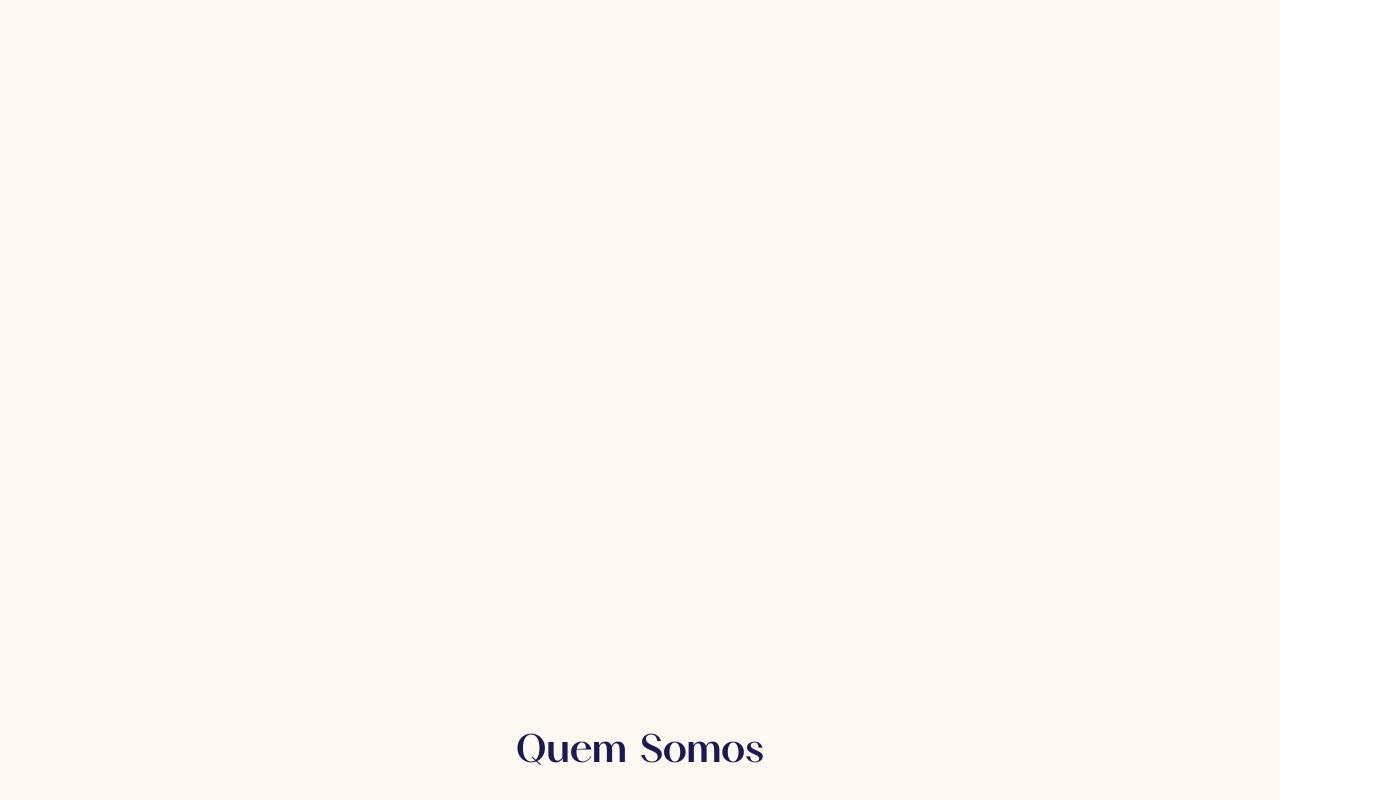
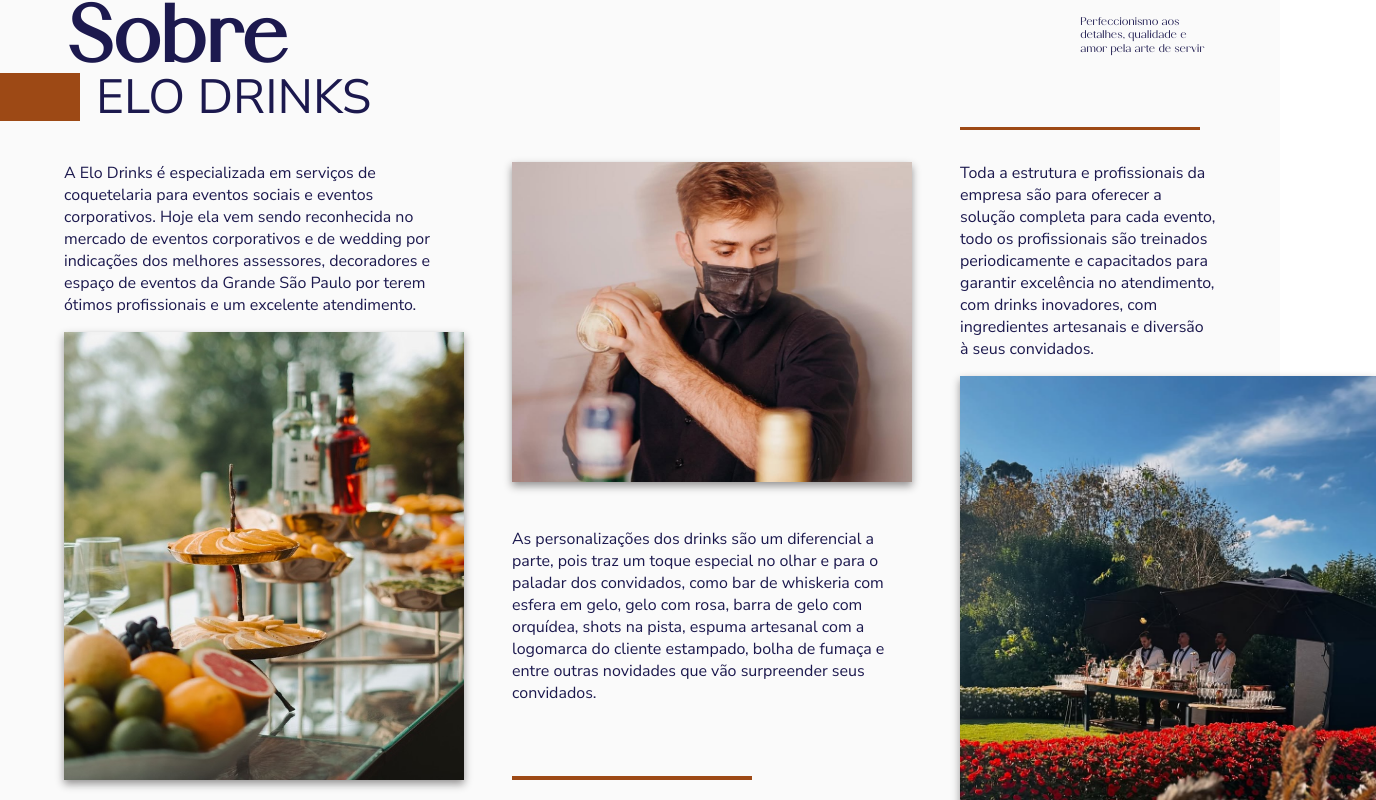
Before and after one commit to Gangue-da-Van-Branca/Frontend-Drinks, a React (Vite) app: page /home in a window 1280 px wide. Shown: the part 880-1680 px from the top of the page, 1376 px wide, since content can reach past the window. Built offline with nearby package versions, Linux system fonts and the light colour scheme.

Commit message:
estruturação da pagina Sobre

```diff
--- a/src/components/Header/Header.jsx
+++ b/src/components/Header/Header.jsx
@@ -5,7 +5,6 @@ const Header = () => {
 
   useEffect(() => {
     const handleScroll = () => {
-      console.log('ScrollY:', window.scrollY);
       const header = document.querySelector('.header');
       if (window.scrollY > 150) {
         header.classList.add('scrolled');
--- a/src/components/QuemSomos/QuemSomos.css
+++ b/src/components/QuemSomos/QuemSomos.css
@@ -1,24 +1,112 @@
 .quem-somos {
-    padding: 50rem 2rem 4rem;
-    background-color: #fdf9f2;
+  padding-top: 6rem;
+  padding-bottom: 6rem;
+  background-color: #fafafa;
   color: #1c194e;
-    font-family: 'NunitoSans', sans-serif;
+  font-family: "NunitoSans", sans-serif;
+}
+
+.title{
+  display: flex;
+  align-items: flex-end;
+  justify-content: space-between;
+  position: relative;
+}
+
+.title h1 {
+  font-size: 5rem;
+  font-family: "SedraRegular", sans-serif;
+  padding-left: 4rem;
+  line-height: 0.5;
+}
+
+.title p {
+  font-size: 0.7rem;
+  font-family: "SedraRegular", sans-serif;
+  text-align: left;
+  max-width: 200px;
+  line-height: 1.2;
+  padding-right: 4rem;
+  margin-bottom: 0.5rem;
+}
+
+.box-esq {
+  background: #9d4915;
+  width: 5rem;
+  height:3rem;
+  left: 0;
+  position: flex;
+}
+
+.line-top {
+  background: #9d4915;
+  width: 15rem;
+  height:0.2rem;
+  position: absolute;
+  right: 5rem;
+  bottom: 0;
+}
+
+.line-img-center {
+  background: #9d4915;
+  width: 15rem;
+  height:0.2rem;
+
+}
+
+.teste{
+  display: flex;
+  align-items: center;
+  position: relative;
+  font-size: 3rem;
+}
+
+.teste p {
+  font-family: "NunitoSans", sans-serif;
+  padding-left: 1rem;
 }
 
 .quem-somos .container {
-    max-width: 1000px;
-    margin: 0 auto;
-    text-align: center;
+  display: grid;
+  grid-template-columns: repeat(3, 1fr);
+  gap: 3rem;
+  padding-top: 2rem;
+  padding-left: 4rem;
+  padding-right: 4rem;
+  align-items: start;
 }
 
-  .quem-somos h2 {
-    font-size: 2.5rem;
-    margin-bottom: 1.5rem;
-    font-family: 'SedraBold', serif;
+.quem-somos-info p {
+  font-size: 1rem;
+  text-align: left;
+  margin-bottom: 1rem;
+  font-family: "NunitoSans", serif;
 }
 
-  .quem-somos p {
-    font-size: 1.125rem;
-    line-height: 1.8;
-    margin-bottom: 1rem;
+#meio {
+  margin-top: 2.5rem;
+  margin-bottom: 4.5rem;
 }
+
+#img-left {
+  width: 25rem;
+  height: 28rem;
+  object-fit: cover;
+  box-shadow: 0 4px 8px rgba(30, 27, 27, 0.464);
+}
+
+#img-center {
+  width: 25rem;
+  height: 20rem;
+  object-fit: cover;
+  box-shadow: 0 4px 8px rgba(30, 27, 27, 0.464);
+  object-position: 100% 0;
+}
+
+#img-right {
+  position: absolute;
+  width: 26rem;
+  height: 40rem;
+  object-fit: cover;
+  box-shadow: 0 4px 8px rgba(30, 27, 27, 0.464);
+}
--- a/src/components/QuemSomos/QuemSomos.jsx
+++ b/src/components/QuemSomos/QuemSomos.jsx
@@ -4,18 +4,55 @@ import "./QuemSomos.css";
 const QuemSomos = () => {
   return (
     <section className="quem-somos" id="quem-somos">
+      <div className="title">
+        <h1>Sobre</h1>
+        <p>Perfeccionismo aos detalhes, qualidade e amor pela arte de servir</p>
+      </div>
+      <div className="teste">
+        <div className="box-esq"></div>
+        <p>
+        ELO DRINKS
+        </p>
+        <div className="line-top"></div>
+      </div>
+
       <div className="container">
-        <h2>Quem Somos</h2>
-        <p>
-          A <strong>EloDrinks</strong> nasceu da paixão por proporcionar
-          experiências únicas. Unimos sabor, criatividade e praticidade em
-          pacotes de bebidas personalizadas para todos os tipos de eventos.
-        </p>
-        <p>
-          Nossa missão é entregar um toque especial para seus momentos,
-          oferecendo desde kits prontos até opções totalmente personalizadas,
-          respeitando seu estilo e ocasião.
-        </p>
+        <div className="quem-somos-info">
+          <p>
+            A Elo Drinks é especializada em serviços de coquetelaria para
+            eventos sociais e eventos corporativos. Hoje ela vem sendo
+            reconhecida no mercado de eventos corporativos e de wedding por
+            indicações dos melhores assessores, decoradores e espaço de eventos
+            da Grande São Paulo por terem ótimos profissionais e um excelente
+            atendimento.
+          </p>
+          <img id="img-left" src="src/assets/images/ex_festa7.jpg" />
+        </div>
+
+        <div className="quem-somos-info">
+          <img id="img-center" src="src/assets/images/bartender2.jpg" />
+          <p id="meio">
+            As personalizações dos drinks são um diferencial a parte, pois traz
+            um toque especial no olhar e para o paladar dos convidados, como bar
+            de whiskeria com esfera em gelo, gelo com rosa, barra de gelo com
+            orquídea, shots na pista, espuma artesanal com a logomarca do
+            cliente estampado, bolha de fumaça e entre outras novidades que vão
+            surpreender seus convidados.
+          </p>
+          <div className="line-img-center"></div>
+
+        </div>
+
+        <div className="quem-somos-info">
+          <p>
+            Toda a estrutura e profissionais da empresa são para oferecer a
+            solução completa para cada evento, todo os profissionais são
+            treinados periodicamente e capacitados para garantir excelência no
+            atendimento, com drinks inovadores, com ingredientes artesanais e
+            diversão à seus convidados.{" "}
+          </p>
+          <img id="img-right" src="src/assets/images/ex_festa4.jpg" />
+        </div>
       </div>
     </section>
   );
--- a/src/style/global.css
+++ b/src/style/global.css
@@ -1,3 +1,4 @@
 html {
     scroll-behavior: smooth;
+    background-color: #fafafa;
   }
```
Also changed, not shown: src/pages/Cliente/Home/Home.css (deleted, +0 -34 lines). Lines whose indentation alone changed are shown as unchanged.
